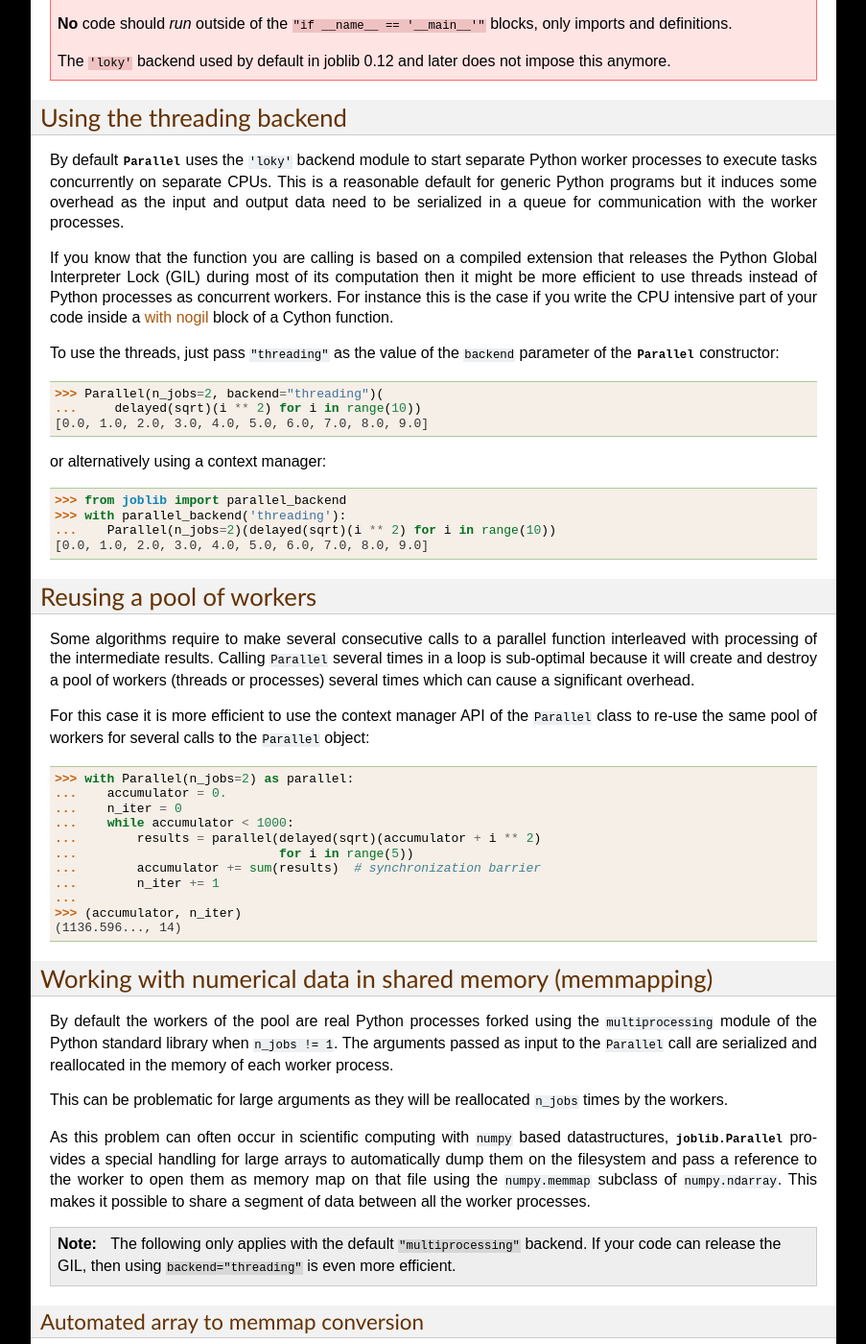
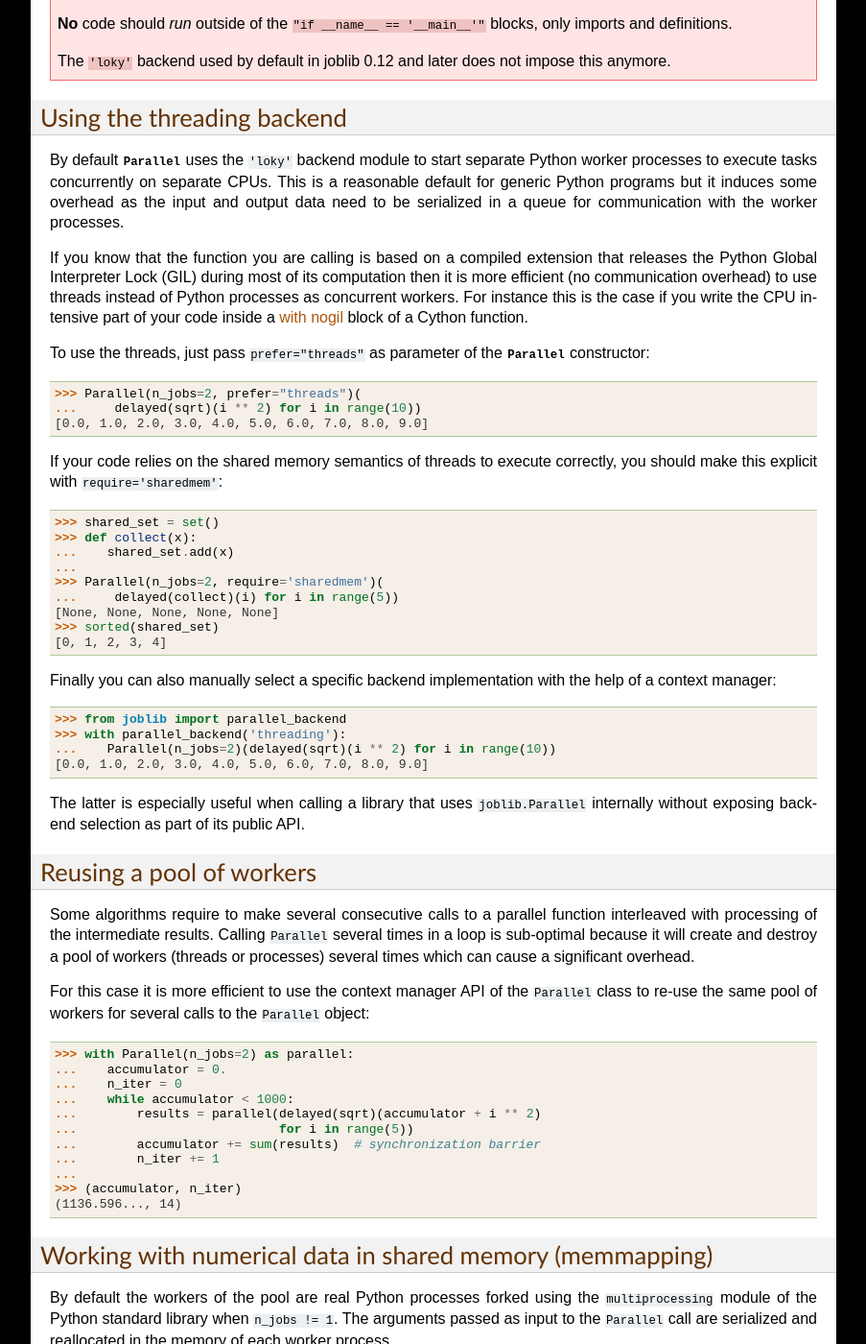
Before and after one commit to joblib/joblib, a Sphinx documentation site: the page built from doc/parallel.rst, in a window 1280 px wide and 1400 px high, scrolled down 935 px. Shown: the whole window at 96% size, without its empty margins (198-1101 px from the left). Built offline with Sphinx 7.4.7, drawn with Linux system fonts in a browser that asks for light colours; formulas are drawn with MathJax 3; pages that are not in the unit, such as notebooks, are missing from menus; some of the changed text lies outside the part shown.

Commit message:
Update documentation

```diff
--- a/doc/parallel.rst
+++ b/doc/parallel.rst
@@ -77,28 +77,46 @@ separate CPUs. This is a reasonable default for generic Python programs
 but it induces some overhead as the input and output data need to be
 serialized in a queue for communication with the worker processes.
 
-If you know that the function you are calling is based on a compiled extension
-that releases the Python Global Interpreter Lock (GIL) during most of its
-computation then it might be more efficient to use threads instead of Python
-processes as concurrent workers. For instance this is the case if you write the
-CPU intensive part of your code inside a `with nogil`_ block of a Cython
-function.
+If you know that the function you are calling is based on a compiled
+extension that releases the Python Global Interpreter Lock (GIL) during
+most of its computation then it is more efficient (no communication
+overhead) to use threads instead of Python processes as concurrent
+workers. For instance this is the case if you write the CPU intensive
+part of your code inside a `with nogil`_ block of a Cython function.
 
 .. _`with nogil`: http://docs.cython.org/src/userguide/external_C_code.html#acquiring-and-releasing-the-gil
 
-To use the threads, just pass ``"threading"`` as the value of the ``backend``
-parameter of the :class:`Parallel` constructor:
+To use the threads, just pass ``prefer="threads"`` as parameter of the
+:class:`Parallel` constructor:
 
-    >>> Parallel(n_jobs=2, backend="threading")(
+    >>> Parallel(n_jobs=2, prefer="threads")(
     ...     delayed(sqrt)(i ** 2) for i in range(10))
     [0.0, 1.0, 2.0, 3.0, 4.0, 5.0, 6.0, 7.0, 8.0, 9.0]
 
-or alternatively using a context manager:
+If your code relies on the shared memory semantics of threads to execute
+correctly, you should make this explicit with ``require='sharedmem'``:
+
+    >>> shared_set = set()
+    >>> def collect(x):
+    ...    shared_set.add(x)
+    ...
+    >>> Parallel(n_jobs=2, require='sharedmem')(
+    ...     delayed(collect)(i) for i in range(5))
+    [None, None, None, None, None]
+    >>> sorted(shared_set)
+    [0, 1, 2, 3, 4]
+
+Finally you can also manually select a specific backend implementation
+with the help of a context manager:
 
     >>> from joblib import parallel_backend
     >>> with parallel_backend('threading'):
     ...    Parallel(n_jobs=2)(delayed(sqrt)(i ** 2) for i in range(10))
     [0.0, 1.0, 2.0, 3.0, 4.0, 5.0, 6.0, 7.0, 8.0, 9.0]
+
+The latter is especially useful when calling a library that uses
+``joblib.Parallel`` internally without exposing backend selection as
+part of its public API.
 
 
 Reusing a pool of workers
--- a/doc/parallel_numpy.rst
+++ b/doc/parallel_numpy.rst
@@ -26,9 +26,17 @@ worker processes.
 
 .. note::
 
-  The following only applies with the default ``"multiprocessing"`` backend. If
-  your code can release the GIL, then using ``backend="threading"`` is even
-  more efficient.
+  The following only applies with the ``"loky"` and
+  ``'multiprocessing'`` process-backends. If your code can release the
+  GIL, then using a thread-based backend backend by passing
+  ``prefer='threads'`` is even more efficient because it makes it
+  possible to avoid the communication overhead of process-based
+  parallelism.
+
+  Scientific Python libraries such as numpy, scipy, pandas and
+  scikit-learn often release the GIL in performance critical code paths.
+  It is therefore advised to always measure the speed of thread-based
+  parallelism and use it when the scalability is not limited by the GIL.
 
 
 Automated array to memmap conversion
```
